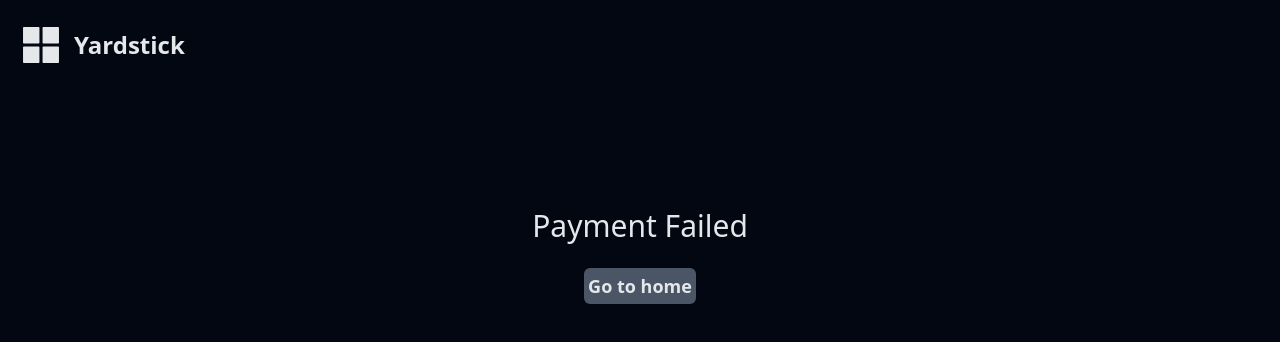
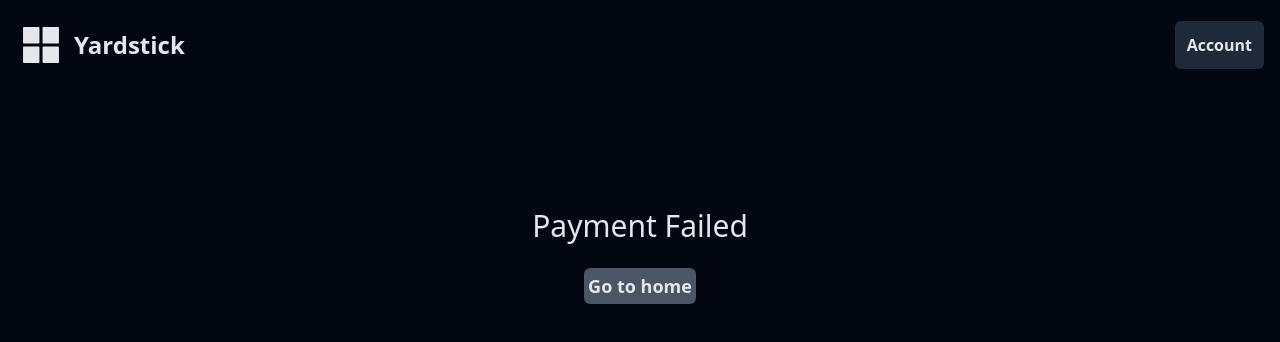
Before and after one commit to aman8990/yardstick-assignment, a Next.js app: page /paymentFailed in a window 1280 px wide. Shown: the top 342 px of the page. Built offline with nearby package versions, Linux system fonts and the light colour scheme; no server answers; the database is empty.

Commit message:
/account-added

```diff
--- /dev/null
+++ b/app/_components/Header/AccountButton.js
@@ -0,0 +1,20 @@
+'use client';
+
+import { useRouter } from 'next/navigation';
+
+function AccountButton() {
+  const router = useRouter();
+
+  return (
+    <div>
+      <button
+        className="bg-gray-800 p-3 rounded-md font-semibold cursor-pointer"
+        onClick={() => router.push('/account')}
+      >
+        Account
+      </button>
+    </div>
+  );
+}
+
+export default AccountButton;
--- a/app/_components/Header/Header.js
+++ b/app/_components/Header/Header.js
@@ -1,3 +1,4 @@
+import AccountButton from './AccountButton';
 import AddNote from './AddNote';
 import AddUser from './AddUser';
 import Logo from './Logo';
@@ -8,10 +9,14 @@ function Header() {
   return (
     <div className="flex justify-between items-center px-4 py-5">
       <Logo />
-      <AddUser />
-      <AddNote />
-      <Upgrade />
-      <Logout />
+
+      <div className="flex items-center gap-10">
+        <AddUser />
+        <AddNote />
+        <Upgrade />
+        <AccountButton />
+        <Logout />
+      </div>
     </div>
   );
 }
--- /dev/null
+++ b/app/account/_components/AccountInfo.js
@@ -0,0 +1,16 @@
+function AccountInfo({ user, profile }) {
+  return (
+    <div>
+      <h1 className="mt-20 mb-10 text-4xl font-semibold text-center">
+        Your Info
+      </h1>
+      <div className="flex flex-col items-center text-xl font-semibold gap-3">
+        <h1>Email : {user?.email}</h1>
+        <h1>Company : {profile?.company}</h1>
+        <h1>Role : {profile?.role}</h1>
+      </div>
+    </div>
+  );
+}
+
+export default AccountInfo;
--- /dev/null
+++ b/app/account/page.js
@@ -0,0 +1,14 @@
+import { getSession } from '../_hooks/useSession';
+import AccountInfo from './_components/AccountInfo';
+
+async function Page() {
+  const { user, profile } = await getSession();
+
+  return (
+    <div>
+      <AccountInfo user={user} profile={profile} />
+    </div>
+  );
+}
+
+export default Page;
--- a/middleware.js
+++ b/middleware.js
@@ -5,5 +5,5 @@ export async function middleware(request) {
 }
 
 export const config = {
-  matcher: ['/notes', '/addNewUser'],
+  matcher: ['/notes', '/addNewUser', '/account'],
 };
```
